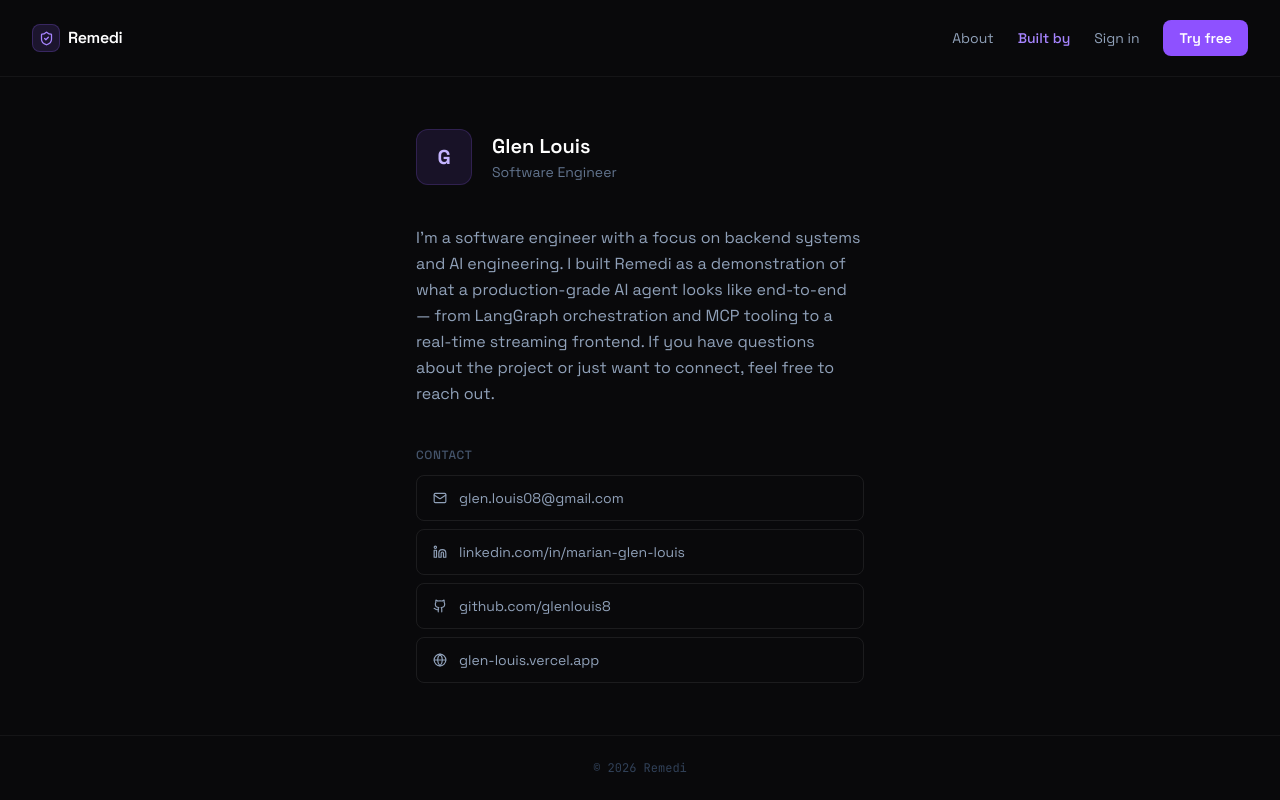
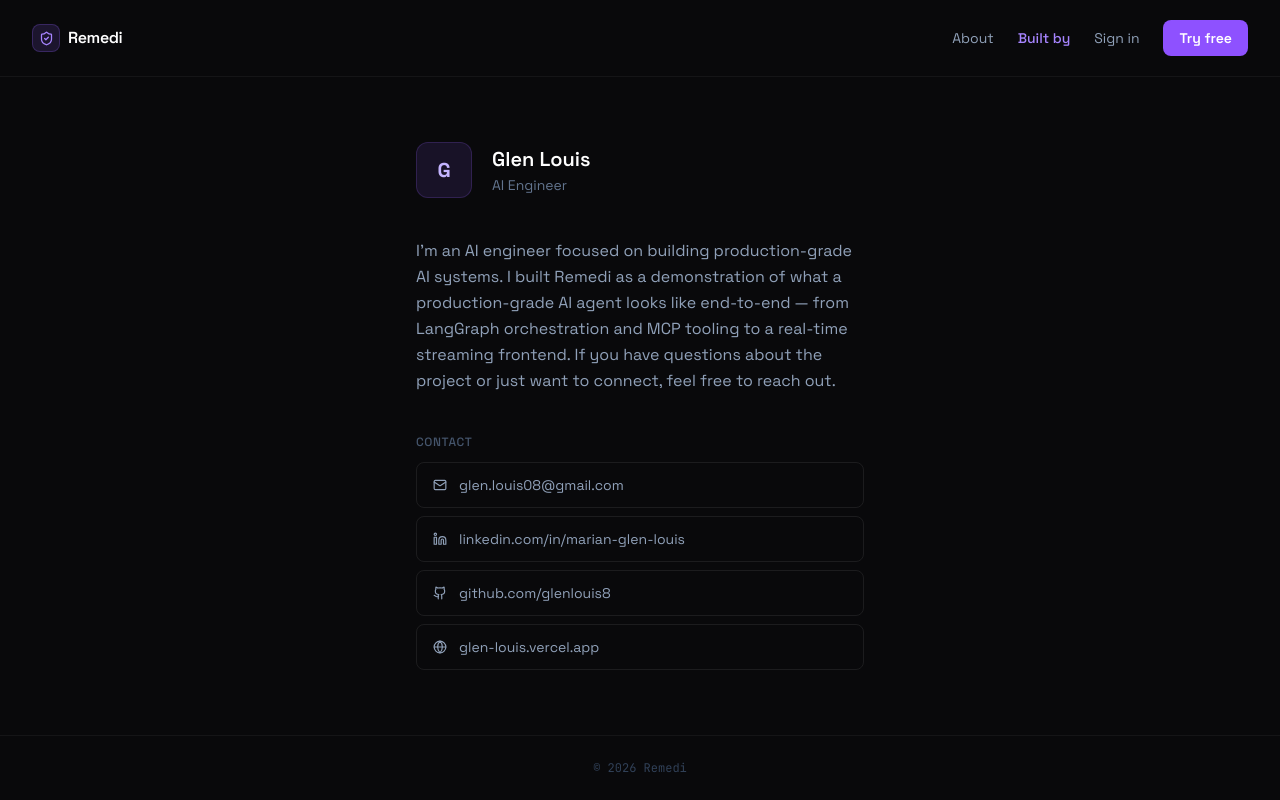
Before and after one commit to glenlouis8/remedi, a Next.js app in the folder frontend/: page /developer in a window 1280 px wide. Built offline with nearby package versions, Linux system fonts and the light colour scheme; no server answers.

Commit message:
Update title and bio to AI Engineer on developer page

```diff
--- a/frontend/app/developer/page.tsx
+++ b/frontend/app/developer/page.tsx
@@ -54,13 +54,13 @@ export default function DeveloperPage() {
             </div>
             <div>
               <h1 className="text-xl font-semibold text-white">Glen Louis</h1>
-              <p className="text-sm text-slate-500 mt-0.5">Software Engineer</p>
+              <p className="text-sm text-slate-500 mt-0.5">AI Engineer</p>
             </div>
           </div>
 
           {/* Bio */}
           <p className="text-slate-400 leading-relaxed">
-            I&apos;m a software engineer with a focus on backend systems and AI engineering. I built Remedi as a
+            I&apos;m an AI engineer focused on building production-grade AI systems. I built Remedi as a
             demonstration of what a production-grade AI agent looks like end-to-end — from LangGraph orchestration
             and MCP tooling to a real-time streaming frontend. If you have questions about the project or just want
             to connect, feel free to reach out.
```
